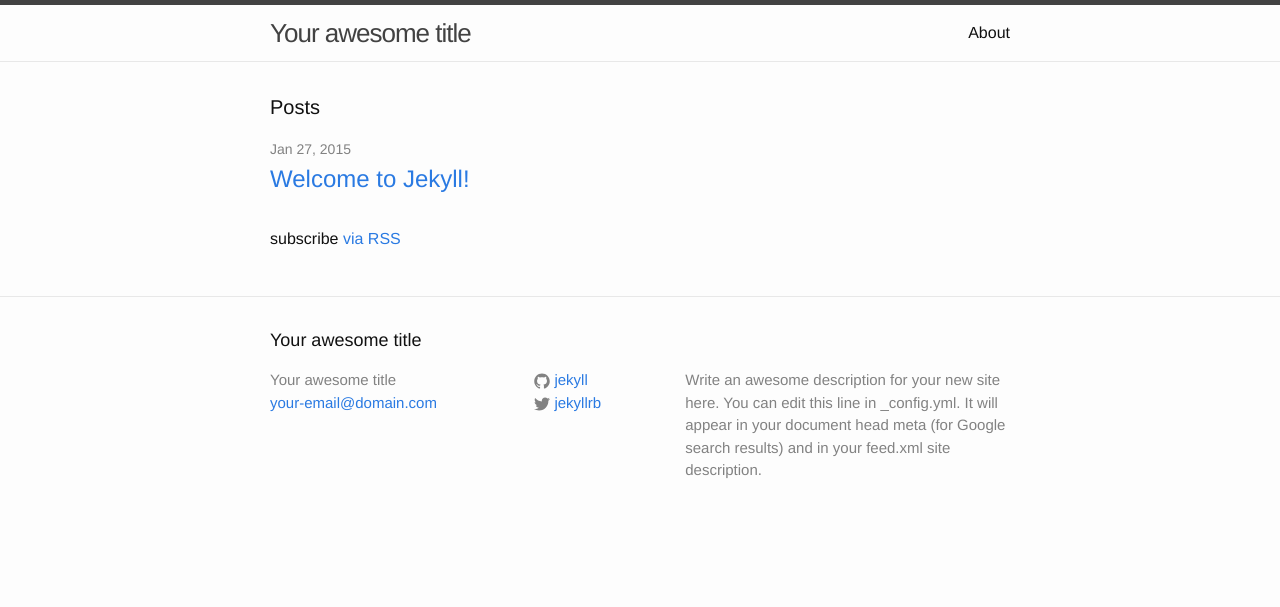
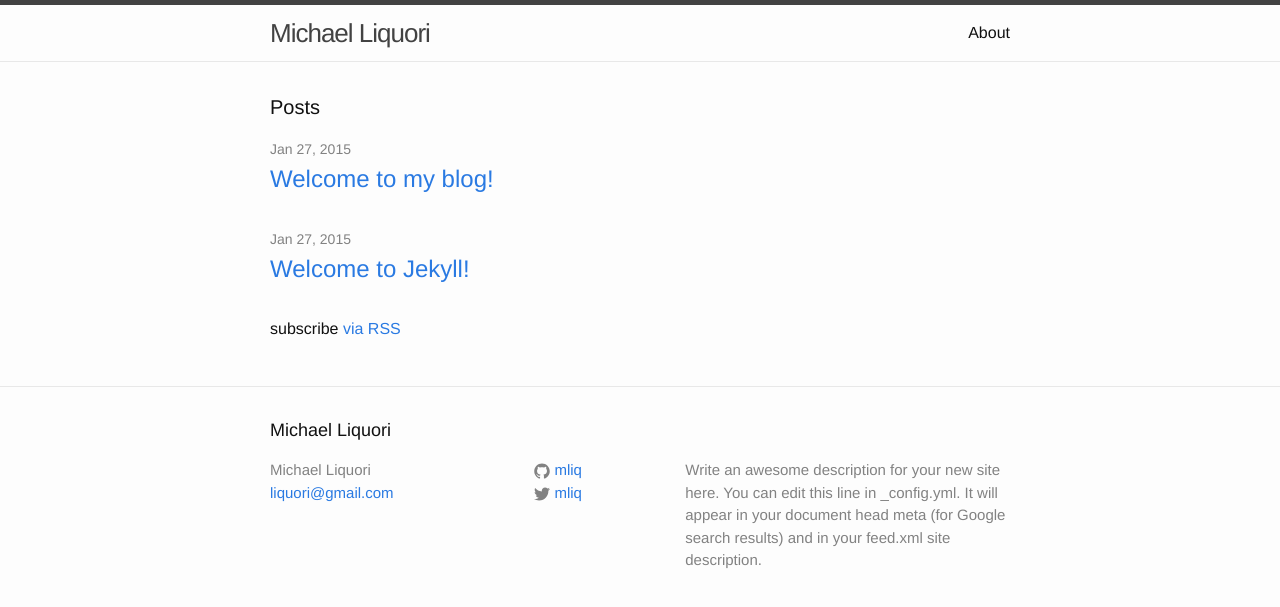
Before and after one commit to mliq/Jekyll, a Jekyll site: the page built from index.html, in a window 1280 px wide. Shown: the top 607 px of the page. Built offline with Jekyll 4.4.1, drawn with Linux system fonts in a browser that asks for light colours.

Commit message:
Added README, going to start customizing template now

```diff
--- a/_config.yml
+++ b/_config.yml
@@ -1,14 +1,17 @@
-# Site settings
-title: Your awesome title
-email: your-email@domain.com
+# Site / Personal / Description settings
+title: Michael Liquori
+email: liquori@gmail.com
 description: > # this means to ignore newlines until "baseurl:"
   Write an awesome description for your new site here. You can edit this
   line in _config.yml. It will appear in your document head meta (for
   Google search results) and in your feed.xml site description.
+twitter_username: mliq
+github_username:  mliq
+
+# Time & Site setup
 baseurl: "" # the subpath of your site, e.g. /blog/
-url: "http://yourdomain.com" # the base hostname & protocol for your site
-twitter_username: jekyllrb
-github_username:  jekyll
+url: "http://mliq.github.io" # the base hostname & protocol for your site
+TZ: 'America/Chicago'
 
 # Build settings
 markdown: kramdown
--- /dev/null
+++ b/_posts/2015-01-27-welcome-to-my-blog.markdown
@@ -0,0 +1,6 @@
+---
+layout: post
+title:  "Welcome to my blog!"
+date:   2015-01-27 16:23:00
+categories: meta
+---
```
Also changed, not shown: README.md (added), 1 other file.
